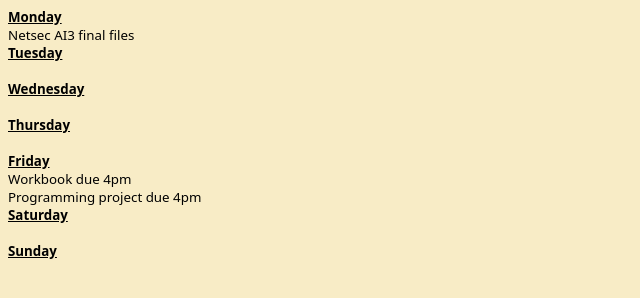
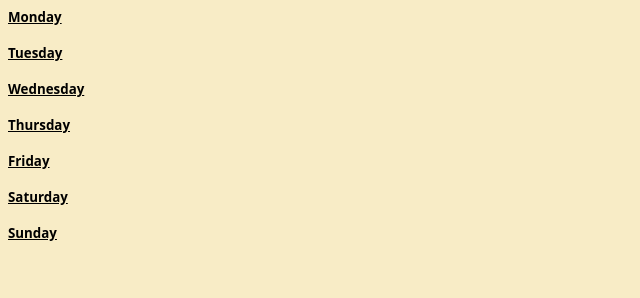
Before and after one commit to Yachty8/todo, a plain HTML site: page index.html in a window 1280 px wide. Shown: the whole page, without its empty margins (0-640 px from the left). Drawn offline with Linux system fonts and the light colour scheme.

Commit message:
Saved: 2026-11-17 11:32:02

```diff
--- a/index.html
+++ b/index.html
@@ -8,7 +8,7 @@ li.unchecked::marker { content: "\2610"; }
 li.checked::marker { content: "\2612"; }
 </style></head><body style="background-color: #F8ECC6; font-family:'Noto Sans'; font-size:10pt; font-weight:400; font-style:normal;">
 <p style="background-color: #F8ECC6; margin-top:0px; margin-bottom:0px; margin-left:0px; margin-right:0px; -qt-block-indent:0; text-indent:0px;"><span style=" font-weight:700; text-decoration: underline;">Monday</span></p>
-<p style="background-color: #F8ECC6; margin-top:0px; margin-bottom:0px; margin-left:0px; margin-right:0px; -qt-block-indent:0; text-indent:0px;">Netsec AI3 final files</p>
+<p style="background-color: #F8ECC6;-qt-paragraph-type:empty; margin-top:0px; margin-bottom:0px; margin-left:0px; margin-right:0px; -qt-block-indent:0; text-indent:0px;"><br /></p>
 <p style="background-color: #F8ECC6; margin-top:0px; margin-bottom:0px; margin-left:0px; margin-right:0px; -qt-block-indent:0; text-indent:0px;"><span style=" font-weight:700; text-decoration: underline;">Tuesday</span></p>
 <p style="background-color: #F8ECC6;-qt-paragraph-type:empty; margin-top:0px; margin-bottom:0px; margin-left:0px; margin-right:0px; -qt-block-indent:0; text-indent:0px;"><br /></p>
 <p style="background-color: #F8ECC6; margin-top:0px; margin-bottom:0px; margin-left:0px; margin-right:0px; -qt-block-indent:0; text-indent:0px;"><span style=" font-weight:700; text-decoration: underline;">Wednesday</span></p>
@@ -16,6 +16,5 @@ li.checked::marker { content: "\2612"; }
 <p style="background-color: #F8ECC6; margin-top:0px; margin-bottom:0px; margin-left:0px; margin-right:0px; -qt-block-indent:0; text-indent:0px;"><span style=" font-weight:700; text-decoration: underline;">Thursday</span></p>
 <p style="background-color: #F8ECC6;-qt-paragraph-type:empty; margin-top:0px; margin-bottom:0px; margin-left:0px; margin-right:0px; -qt-block-indent:0; text-indent:0px;"><br /></p>
 <p style="background-color: #F8ECC6; margin-top:0px; margin-bottom:0px; margin-left:0px; margin-right:0px; -qt-block-indent:0; text-indent:0px;"><span style=" font-weight:700; text-decoration: underline;">Friday</span></p>
-<p style="background-color: #F8ECC6; margin-top:0px; margin-bottom:0px; margin-left:0px; margin-right:0px; -qt-block-indent:0; text-indent:0px;">Workbook due 4pm</p>
-<p style="background-color: #F8ECC6; margin-top:0px; margin-bottom:0px; margin-left:0px; margin-right:0px; -qt-block-indent:0; text-indent:0px;">Programming project due 4pm</p>
+<p style="background-color: #F8ECC6;-qt-paragraph-type:empty; margin-top:0px; margin-bottom:0px; margin-left:0px; margin-right:0px; -qt-block-indent:0; text-indent:0px;"><br /></p>
 <p style="background-color: #F8ECC6; margin-top:0px; margin-bottom:0px; margin-left:0px; margin-right:0px; -qt-block-indent:0; text-indent:0px;"><span style=" font-weight:700; text-decoration: underline;">Saturday</span><br /><br /><span style=" font-weight:700; text-decoration: underline;">Sunday</span><br /></p></body></html>
```
